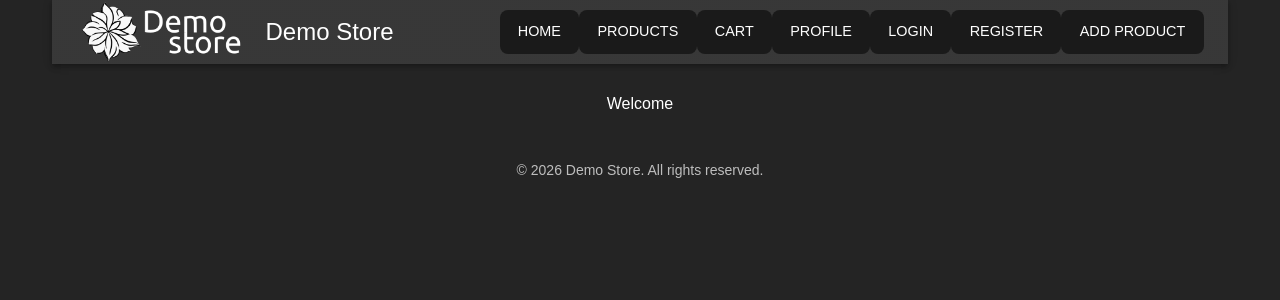
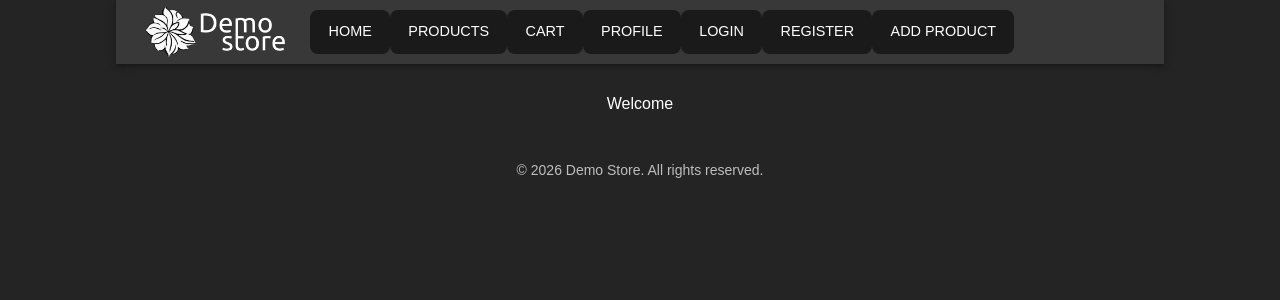
Before and after one commit to antonovmike/demo_store, a React (Vite) app in the folder client/: page / in a window 1280 px wide. Shown: the top 300 px of the page. Built offline with nearby package versions, Linux system fonts and the light colour scheme; no server answers.

Commit message:
[IMP] Remove Typography "Demo Store" in Layout.tsx

```diff
--- a/client/src/components/Layout.tsx
+++ b/client/src/components/Layout.tsx
@@ -20,9 +20,6 @@ export default function Layout({ children }: { children: React.ReactNode }) {
           <Link component={RouterLink} to="/" sx={{ width: "15%" }}>
             <CardMedia component="img" src={logo} />
           </Link>
-          <Typography variant="h5" sx={{ flexGrow: 1 }}>
-            Demo Store
-          </Typography>
           <Button color="inherit" component={RouterLink} to="/">
             Home
           </Button>
```
